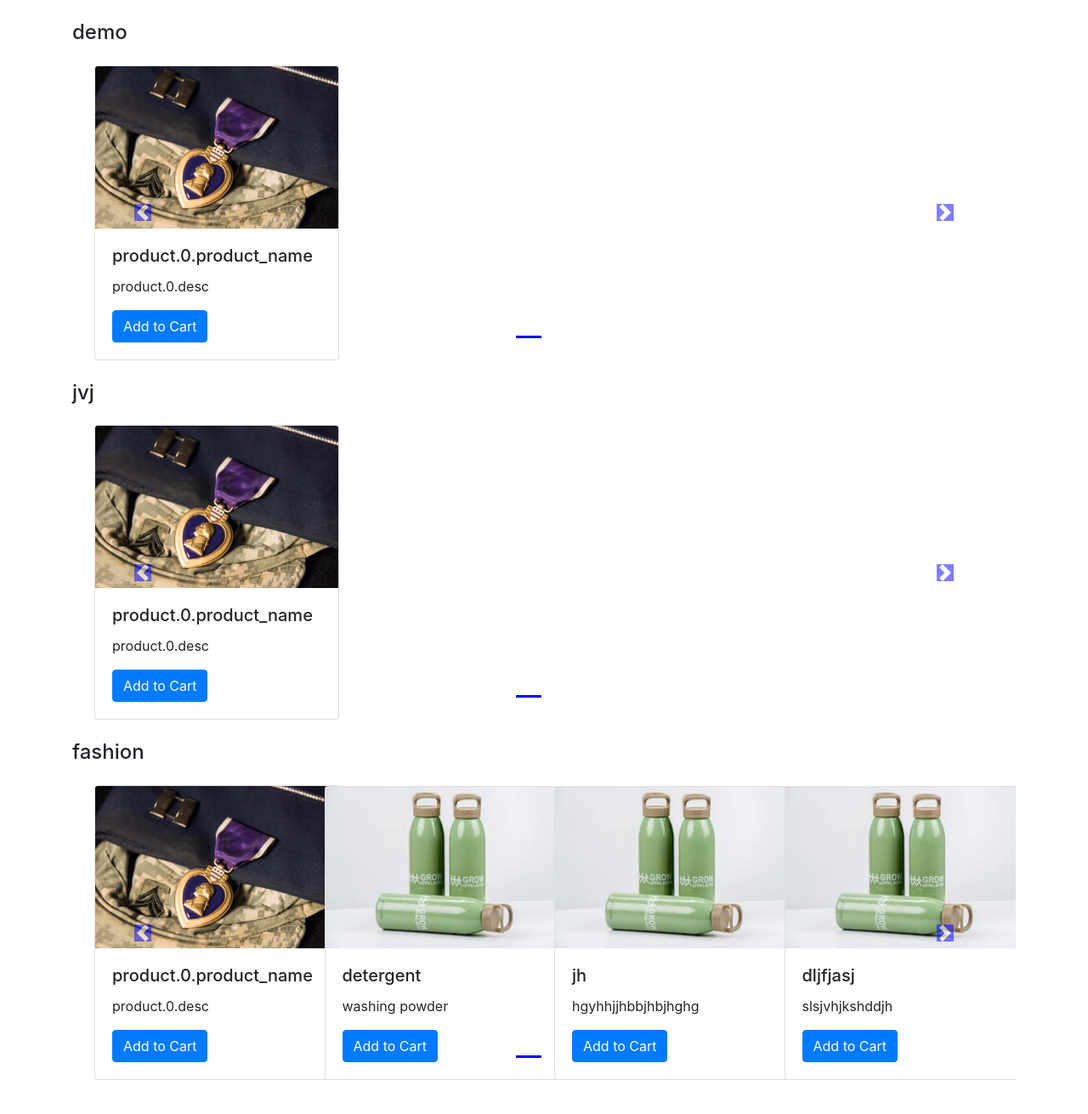
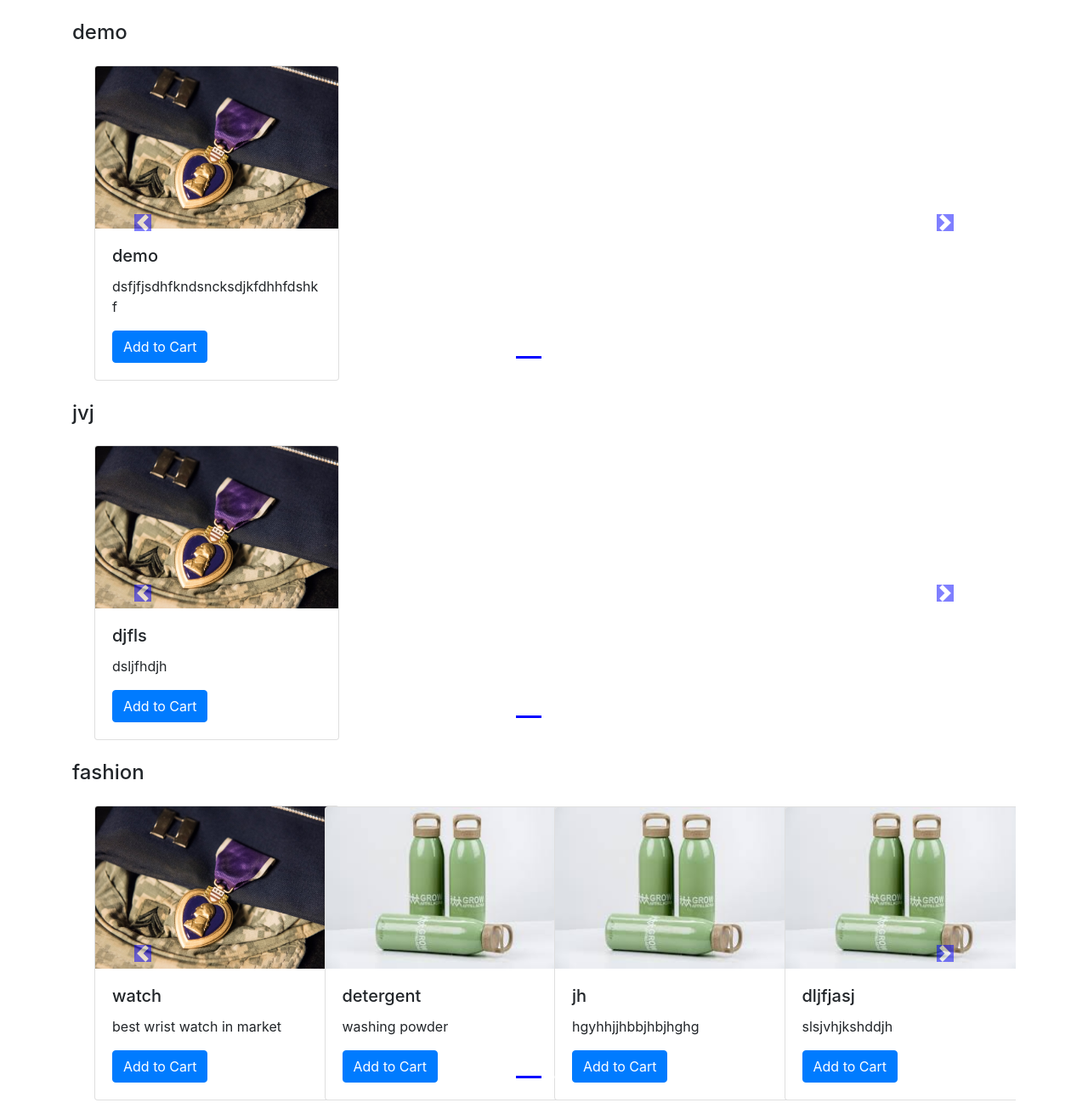
Before and after one commit to Amitojasa/Ecommerce-website, a Django app: page /shop/ in a window 1280 px wide. Shown: the part 56-1367 px from the top of the page at 85% size. Before the commit the page ends 1327 px from the top, so only its background shows below. Run offline with Django 3.2, Linux system fonts and the light colour scheme; data comes from the database, SQL or seed files in the repository; some libraries are stand-ins or nearby versions.

Commit message:
work under progress

```diff
--- a/mac/shop/templates/shop/basic.html
+++ b/mac/shop/templates/shop/basic.html
@@ -56,5 +56,6 @@
     <script src="https://code.jquery.com/jquery-3.3.1.slim.min.js" integrity="sha384-q8i/X+965DzO0rT7abK41JStQIAqVgRVzpbzo5smXKp4YfRvH+8abtTE1Pi6jizo" crossorigin="anonymous"></script>
     <script src="https://cdnjs.cloudflare.com/ajax/libs/popper.js/1.14.6/umd/popper.min.js" integrity="sha384-wHAiFfRlMFy6i5SRaxvfOCifBUQy1xHdJ/yoi7FRNXMRBu5WHdZYu1hA6ZOblgut" crossorigin="anonymous"></script>
     <script src="https://stackpath.bootstrapcdn.com/bootstrap/4.2.1/js/bootstrap.min.js" integrity="sha384-B0UglyR+jN6CkvvICOB2joaf5I4l3gm9GU6Hc1og6Ls7i6U/mkkaduKaBhlAXv9k" crossorigin="anonymous"></script>
+  {% block js %} {% endblock %}
   </body>
 </html>
--- a/mac/shop/templates/shop/index.html
+++ b/mac/shop/templates/shop/index.html
@@ -19,10 +19,12 @@
           }
           body .carousel-indicators{
           bottom: 0;
+
           }
           body .carousel-control-prev-icon,
           body .carousel-control-next-icon{
           background-color: blue;
+
           }
            body .no-padding{
            padding-left: 0,
@@ -51,9 +53,9 @@
           <div class="card" style="width: 18rem;">
             <img src='/media/{{product.0.image}}' class="card-img-top" alt="...">
             <div class="card-body">
-                <h5 class="card-title">product.0.product_name</h5>
-                <p class="card-text">product.0.desc</p>
-                <a href="#" class="btn btn-primary">Add to Cart</a>
+                <h5 class="card-title">{{product.0.product_name}}</h5>
+                <p class="card-text">{{product.0.desc}}</p>
+                <button id="pr{{product.0.id}}" class="cart btn btn-primary">Add to Cart</button>
             </div>
           </div>
        </div>
@@ -64,7 +66,7 @@
                 <div class="card-body">
                   <h5 class="card-title">{{i.product_name}}</h5>
                   <p class="card-text">{{i.desc}}</p>
-                  <a href="#" class="btn btn-primary">Add to Cart</a>
+                  <button id="pr{{i.id}}" class="cart btn btn-primary">Add to Cart</button>
                 </div>
               </div>
             </div>
@@ -88,3 +90,28 @@
     {% endfor %}
 </div>
 {% endblock %}
+
+{% block js %}
+
+<script>
+    console.log('working');
+    if(localStorage.getItem('cart')==null){
+        var cart = {};
+    }else{
+        cart=JSON.parse(localStorage.getItem('cart'));
+    }
+
+    $('.cart').click(function(){
+        console.log('clicked');
+        var idstr = this.id.toString();
+        if(cart[idstr] != undefined){
+            cart[idstr]++;
+        }else{
+            cart[idstr]=1;
+        }
+        console.log(cart);
+        localStorage.setItem('cart',JSON.stringify(cart));
+    });
+</script>
+
+{% endblock%}
```
